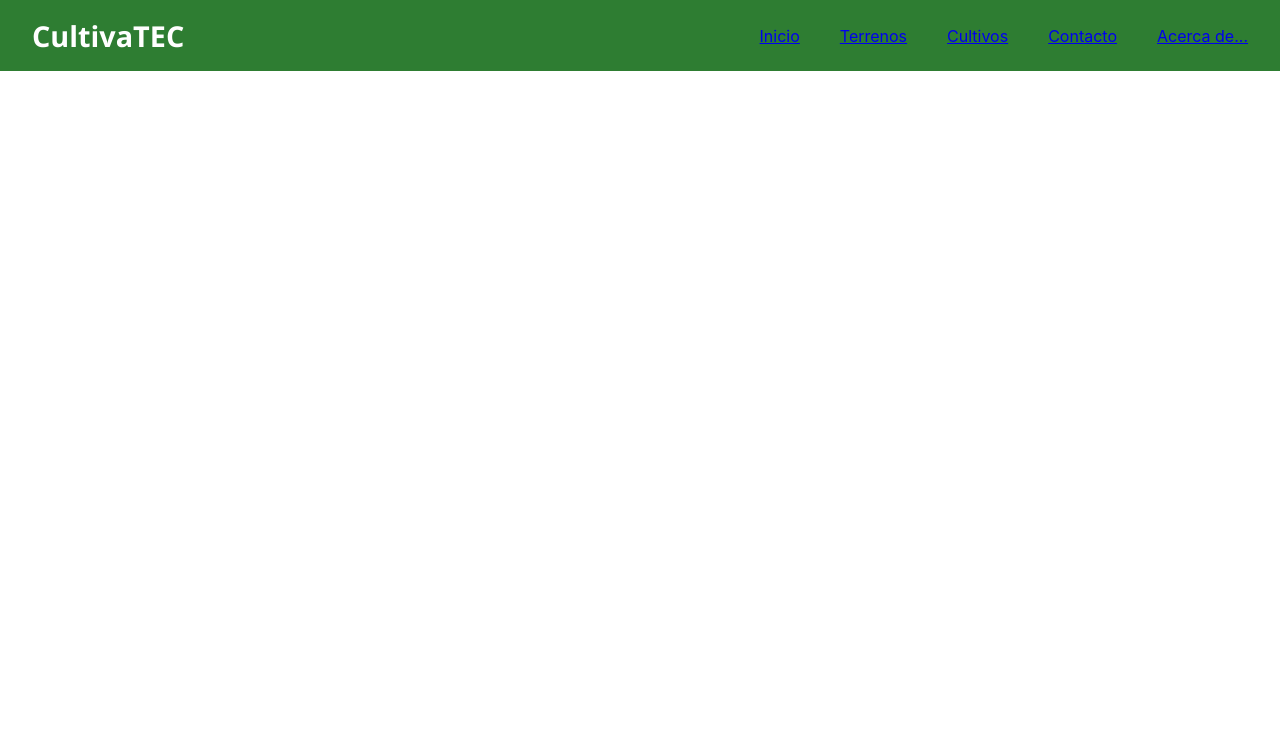
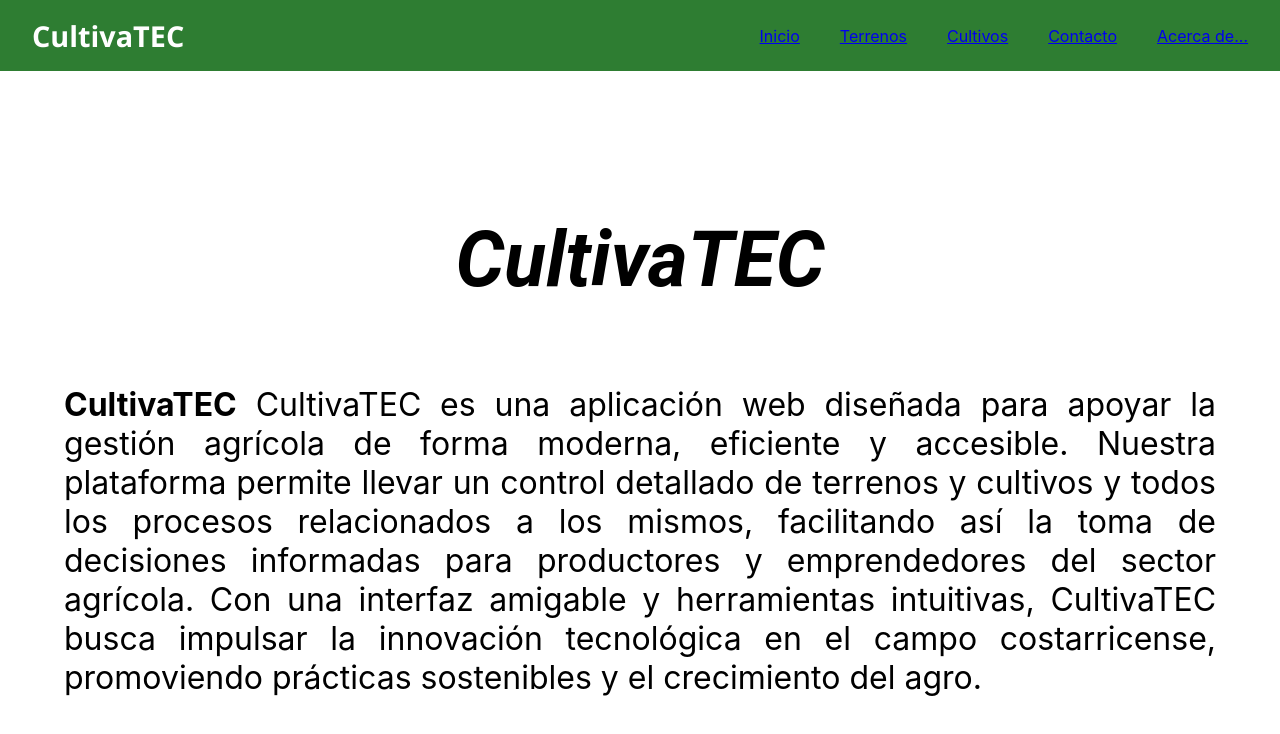
Before and after one commit to MarioRojasV/Proyecto2Reque, a React (Create React App) app: page /cultivos in a window 1280 px wide. Shown: the top 734 px of the page. Built offline with nearby package versions, Linux system fonts and the light colour scheme.

Commit message:
Esteban_Setup

```diff
--- a/src/App.js
+++ b/src/App.js
@@ -4,6 +4,7 @@ import Navbar from './components/Navbar';
 import Inicio from './pages/Inicio';
 import Terrenos from './pages/Terrenos';
 import AcercaDe from './pages/AcercaDe';
+import Cultivos from './pages/Cultivos';
 import PlantillaTerreno from './components/CTerrenos/PlantillaPestañaTerrenos';
 import Contacto from './pages/Contacto';
 import Procesos from './pages/Procesos';
@@ -32,6 +33,7 @@ function App() {
         <Route path="/terrenos" element={<Terrenos terrenos={terrenos } llenarTerrenos={llenarTerrenos} llenarID={llenarID}/>} />
         <Route path="/contacto" element={<Contacto />} />
         <Route path="/acercade" element={<AcercaDe />} />
+        <Route path="/cultivos" element={<Cultivos />} />
         <Route path="/terrenos/crear" element={<PlantillaTerreno modo="crear" terrenos={terrenos} ultimoID={ultimoID} llenarTerrenos={llenarTerrenos} llenarID={llenarID}/>} />
         <Route path="/terrenos/editar/:id" element={<PlantillaTerreno modo="editar" terrenos={terrenos} ultimoID={ultimoID} llenarTerrenos={llenarTerrenos} llenarID={llenarID}/>} />
         <Route path="/terrenos/procesos/:id" element={<Procesos terrenos={terrenos} llenarTerrenos={llenarTerrenos}/>} />
--- a/src/components/Navbar.js
+++ b/src/components/Navbar.js
@@ -8,7 +8,7 @@ const Navbar = () => {
       <ul style={styles.links}>
         <li><Link to="/">Inicio</Link></li>
         <li><Link to="/Terrenos">Terrenos</Link></li>
-        <li><Link to="/">Cultivos</Link></li>
+        <li><Link to="/Cultivos">Cultivos</Link></li>
         <li><Link to="/Contacto">Contacto</Link></li>
         <li><Link to="/AcercaDe">Acerca de...</Link></li>
       </ul>
--- /dev/null
+++ b/src/pages/Cultivos.js
@@ -0,0 +1,41 @@
+export default function TablaConEstiloManual() {
+    return (
+      <div style={styles.contenedorPrincipal}>
+        <div style={styles.title}>CultivaTEC</div>
+        <div style={styles.texto}><strong>CultivaTEC</strong> CultivaTEC es una aplicación web diseñada para apoyar la gestión agrícola de forma moderna, eficiente y accesible. Nuestra plataforma permite llevar
+  un control detallado de terrenos y cultivos y todos los procesos relacionados a los mismos, facilitando así la toma de decisiones informadas para
+  productores y emprendedores del sector agrícola. Con una interfaz amigable y herramientas intuitivas, CultivaTEC busca impulsar la innovación
+  tecnológica en el campo costarricense, promoviendo prácticas sostenibles y el crecimiento del agro.</div>
+      </div>
+    );
+  }
+
+  const styles = {
+    contenedorPrincipal: {
+      display: 'flex',
+      flexDirection: 'column', // Alineación vertical
+      alignItems: 'center',    // Centra horizontalmente
+    },
+    title: {
+      marginTop: '9rem',
+      color: 'black',
+      fontSize: 'clamp(1.2rem, 6vw, 6rem)',
+      fontFamily: '"Roboto", serif',
+      fontWeight: 'bold',
+      fontStyle: 'italic',
+    },
+    texto: {
+      marginTop: '1rem',       // Espacio entre los elementos
+      color: 'black',
+      fontSize: '2rem',
+      padding: '4rem',
+      textAlign: 'justify'
+    },
+  };
+
+
+  /*
+  CultivaTEC es una aplicación web diseñada para apoyar la gestión agrícola de forma moderna, eficiente y accesible. Nuestra plataforma permite llevar
+  un control detallado de terrenos y cultivos y todos los procesos relacionados a los mismos, facilitando así la toma de decisiones informadas para
+  productores y emprendedores del sector agrícola. Con una interfaz amigable y herramientas intuitivas, CultivaTEC busca impulsar la innovación
+  tecnológica en el campo costarricense, promoviendo prácticas sostenibles y el crecimiento del agro.*/
```
